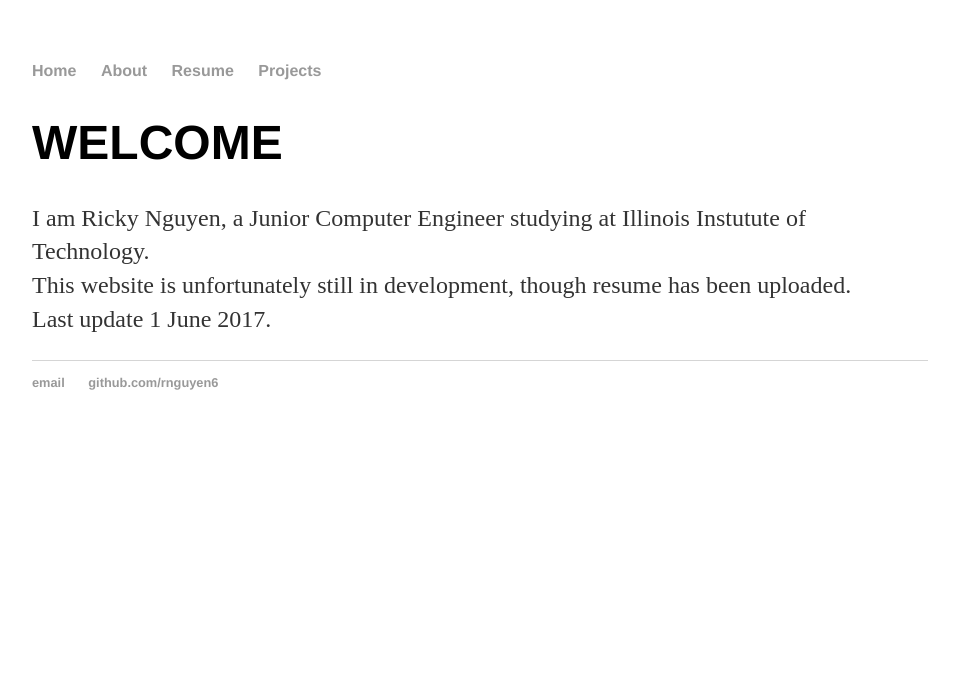
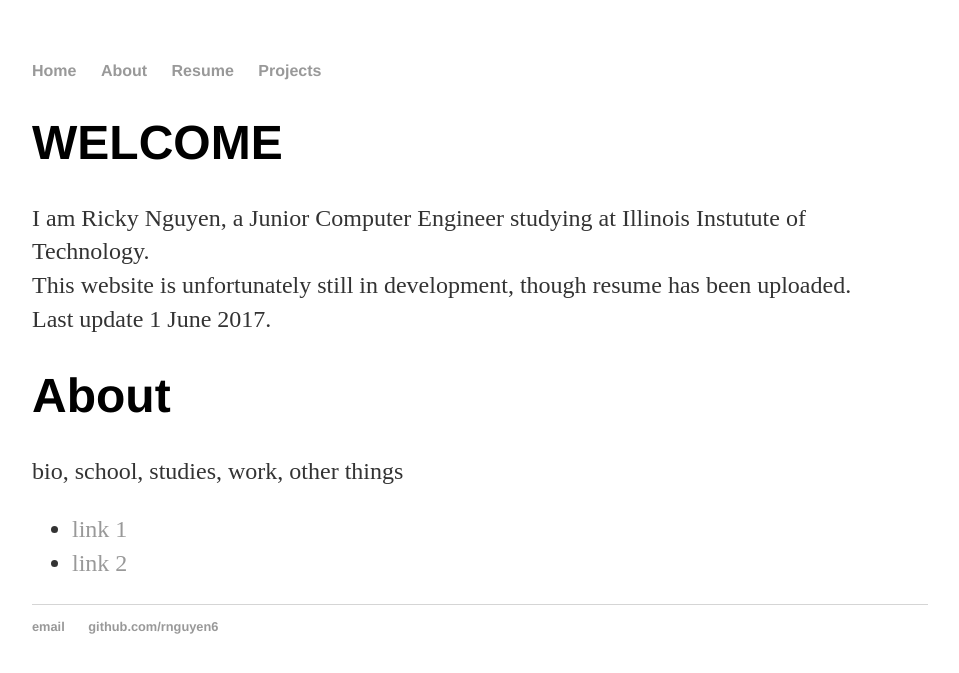
Before and after one commit to rnguyen6/rnguyen6.github.io, a Jekyll site: the page built from index.html, in a window 1280 px wide. Shown: the top 673 px of the page, without its empty margins (160-1119 px from the left). Built offline with Jekyll 4.4.1, drawn with Linux system fonts in a browser that asks for light colours.

Commit message:
Update index.html

```diff
--- a/index.html
+++ b/index.html
@@ -8,4 +8,15 @@ title: Ricky Nguyen | Computer Engineer
 	<p>I am Ricky Nguyen, a Junior Computer Engineer studying at Illinois Instutute of Technology.<br>
 		This website is unfortunately still in development, though resume has been uploaded.<br>
 		Last update 1 June 2017.<br>
+
+	<h1>About</h1>
+	<p>
+		bio, school, studies, work, other things
+	</p>
+
+	<ul class="contacts">
+		<li><a href="#">link 1</a></li>
+		<li><a href="#">link 2</a></li>
+	</ul>
+
 </div>
```
